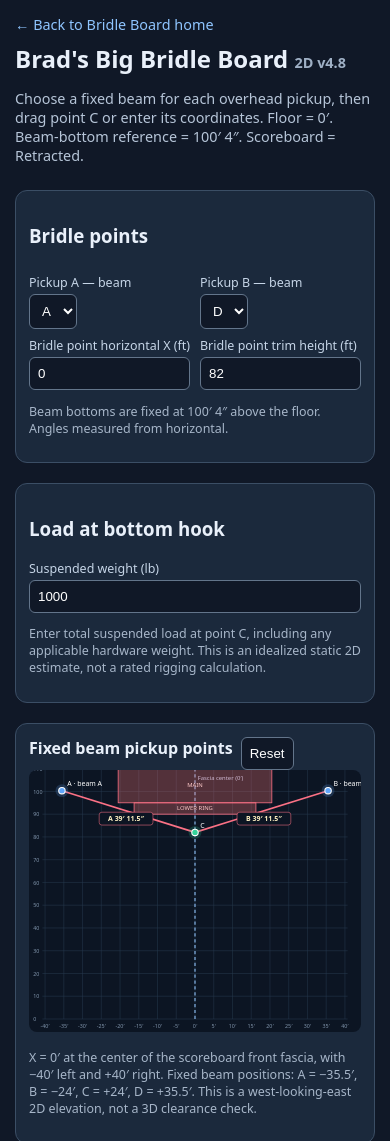
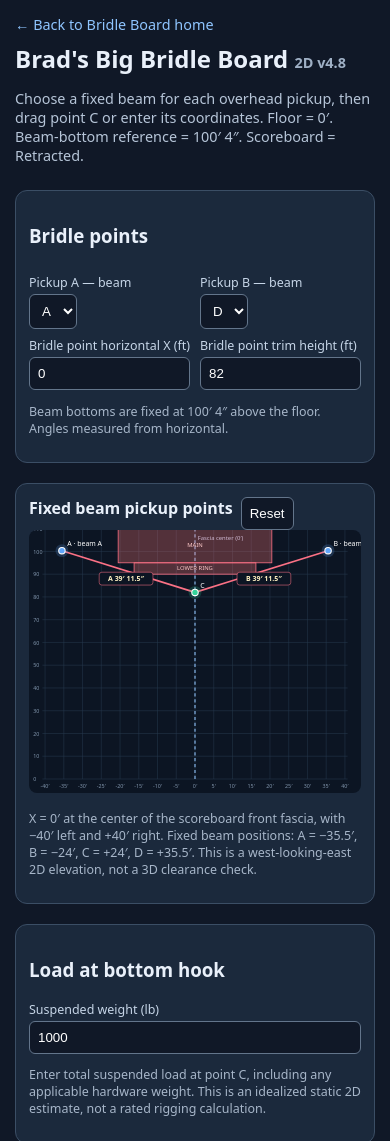
Before and after one commit to BradsBridleBoard/brads-big-bridle-board, a plain HTML site: page 2d/index.html in a window 390 px wide. Shown: the top 1141 px of the page. Drawn offline with Linux system fonts and the light colour scheme.

Commit message:
Update index.html

```diff
--- a/2d/index.html
+++ b/2d/index.html
@@ -3,8 +3,8 @@
 main{display:flex;flex-direction:column;gap:0}
 main>div{display:contents}
 main>div:nth-child(2)>section:nth-child(2){order:1}
-main>div:nth-child(2)>section:nth-child(1){order:2}
-main>div:nth-child(1)>section:nth-child(1){order:3}
+main>div:nth-child(2)>section:nth-child(1){order:3}
+main>div:nth-child(1)>section:nth-child(1){order:2}
 main>div:nth-child(1)>section:nth-child(2){order:4}
 main>div:nth-child(2)>section:nth-child(3){order:5}
 main>div:nth-child(2)>section:nth-child(4){order:6}
```
